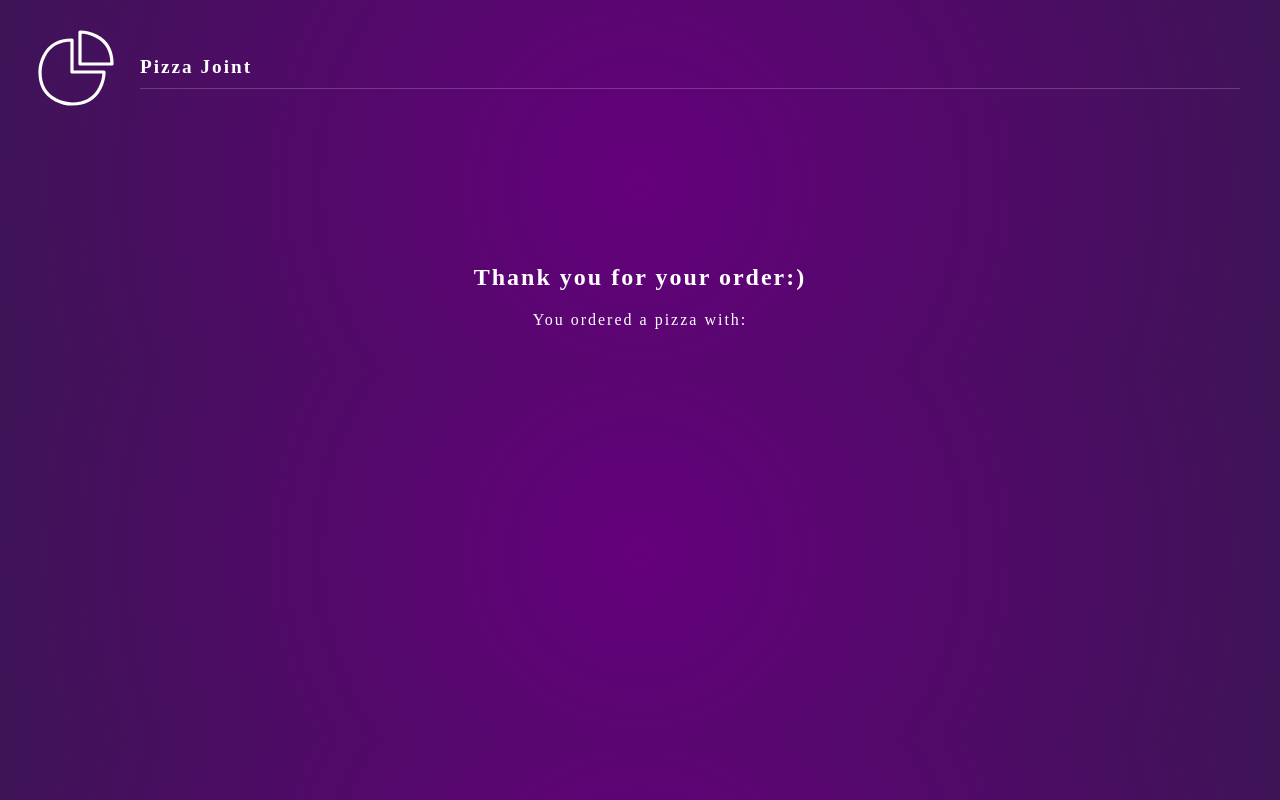
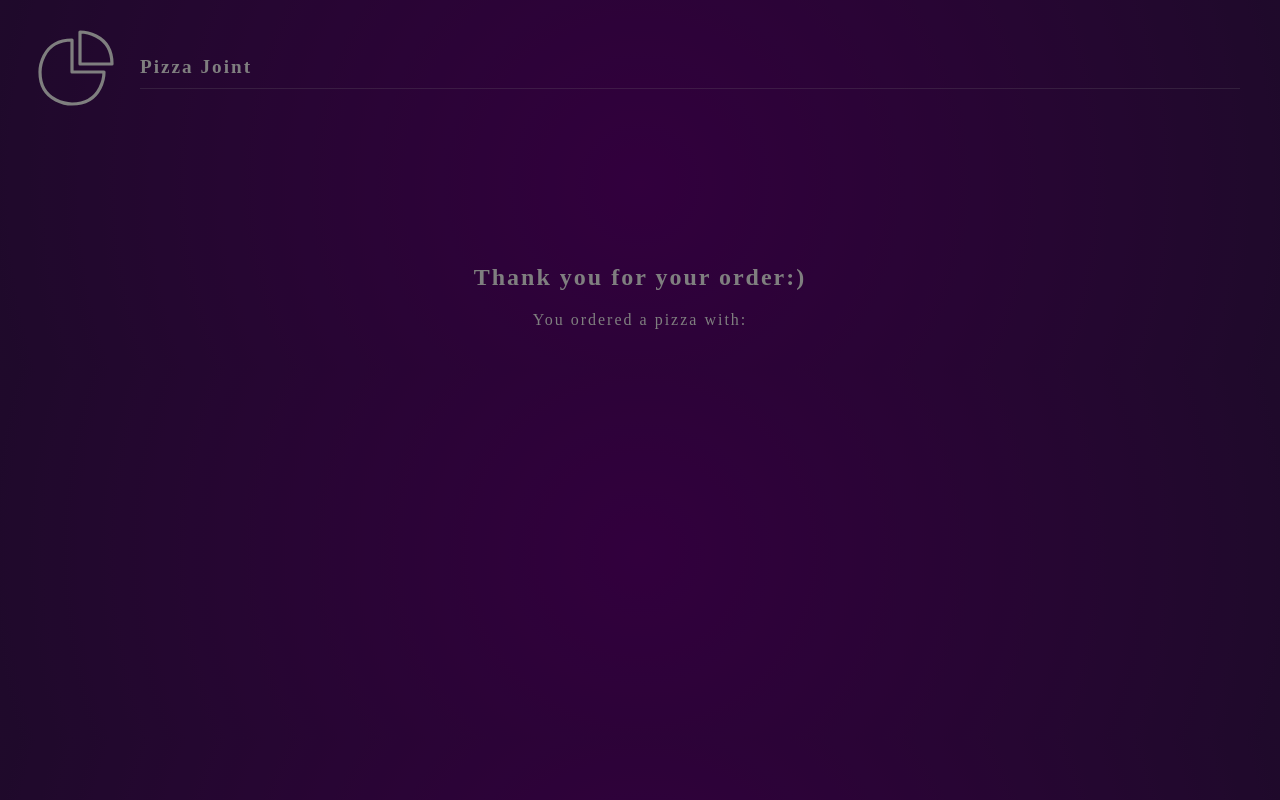
Before and after one commit to RenanTRS/framer-motion, a React (Vite) app: page /order in a window 1280 px wide. Built offline with nearby package versions, Linux system fonts and the light colour scheme; a web font is replaced by a local one.

Commit message:
add: modal with animate presence

```diff
--- a/src/App.tsx
+++ b/src/App.tsx
@@ -1,6 +1,7 @@
 import { useState } from "react";
 import {Routes, Route, useLocation} from 'react-router-dom'
 import { Header } from "./components/Header";
+import { Modal } from "./components/Modal";
 import { Base } from "./pages/Base";
 import { Home } from "./pages/Home";
 import { Order } from "./pages/Order";
@@ -14,7 +15,7 @@ type PizzaType = {
 
 function App() {
     const location = useLocation()
-
+    const [showModal, setShowModal] = useState<boolean>(false)
     const [pizza, setPizza] = useState<PizzaType>({ base: "", toppings: [] });
 
     const addBase = (base: string) => {
@@ -35,11 +36,12 @@ function App() {
     return (
       <>
         <Header />
-        <AnimatePresence>
+        <Modal showModal={showModal} />
+        <AnimatePresence onExitComplete={() => setShowModal(false)}>
           <Routes location={location} key={location.key}>
             <Route path="/base" element={<Base addBase={addBase} pizza={pizza} />}/>
             <Route path="/toppings" element={<Toppings addTopping={addTopping} pizza={pizza} />} />
-            <Route path="/order" element={<Order pizza={pizza} />} />
+            <Route path="/order" element={<Order pizza={pizza} setShowModal={setShowModal} />} />
             <Route path="/" element={<Home />} />
           </Routes>
         </AnimatePresence>
--- /dev/null
+++ b/src/components/Modal/Modal.module.scss
@@ -0,0 +1,20 @@
+.modal {
+    max-width: 400px;
+    margin: 0 auto;
+    padding: 40px 20px;
+    background: white;
+    border-radius: 10px;
+    text-align: center;
+
+    button {
+        color: #444;
+        border-color: #444;
+        font-weight: bold;
+        margin-top: 20px;
+    }
+
+    p {
+        color: #444;
+        font-weight: bold;
+    }
+}
--- /dev/null
+++ b/src/components/Modal/index.tsx
@@ -0,0 +1,48 @@
+import {Link} from 'react-router-dom'
+import {motion, AnimatePresence} from 'framer-motion'
+import style from './Modal.module.scss'
+
+interface ModalProps {
+    showModal: boolean
+}
+
+const backdrop = {
+    hidden: {opacity: 0},
+    visible: {opacity: 1}
+}
+
+const modal = {
+    hidden: {
+        y: '-100vh',
+        opacity: 0
+    },
+    visible: {
+        y: '200px',
+        opacity: 1,
+        transition: {delay: 0.5}
+    }
+}
+
+export const Modal = ({showModal}: ModalProps) => {
+    return (
+        <AnimatePresence>
+            {showModal && (
+                <motion.div className='backdrop'
+                    variants={backdrop}
+                    initial="hidden"
+                    animate="visible"
+                    exit="hidden"
+                >
+                    <motion.div className={style.modal}
+                        variants={modal}
+                    >
+                        <p>Want to make another pizza?</p>
+                        <Link to="/">
+                            <button>Start Again</button>
+                        </Link>
+                    </motion.div>
+                </motion.div>
+            )}
+        </AnimatePresence>
+    )
+}
--- a/src/pages/Order/index.tsx
+++ b/src/pages/Order/index.tsx
@@ -1,4 +1,4 @@
-import {useState} from 'react'
+import {useEffect, useState} from 'react'
 import style from './Order.module.scss'
 import {motion, AnimatePresence} from 'framer-motion'
 
@@ -7,6 +7,7 @@ interface OrderProps {
         base: string
         toppings: string[]
     }
+    setShowModal:(value: boolean) => void
 }
 
 const containerVariants = {
@@ -36,12 +37,18 @@ const childVariants = {
   }
 }
 
-export const Order = ({ pizza }: OrderProps) => {
+export const Order = ({ pizza, setShowModal }: OrderProps) => {
     /* const [showTitle, setShowTitle] = useState<boolean>(true)
 
     setTimeout(()=>{
       setShowTitle(false)
     },4000) */
+
+    useEffect(() => {
+      setTimeout(() => {
+        setShowModal(true)
+      }, 5000)
+    },[])
 
     return (
       <motion.div className={`${style.order} container`}
--- a/src/style/style.scss
+++ b/src/style/style.scss
@@ -74,3 +74,14 @@
     text-align: center;
     max-width: 800px;
 } */
+
+//Modal
+.backdrop {
+  position: fixed;
+  top: 0;
+  left: 0;
+  width: 100%;
+  height: 100%;
+  background: rgba(0, 0, 0, 0.5);
+  z-index: 1;
+}
```
